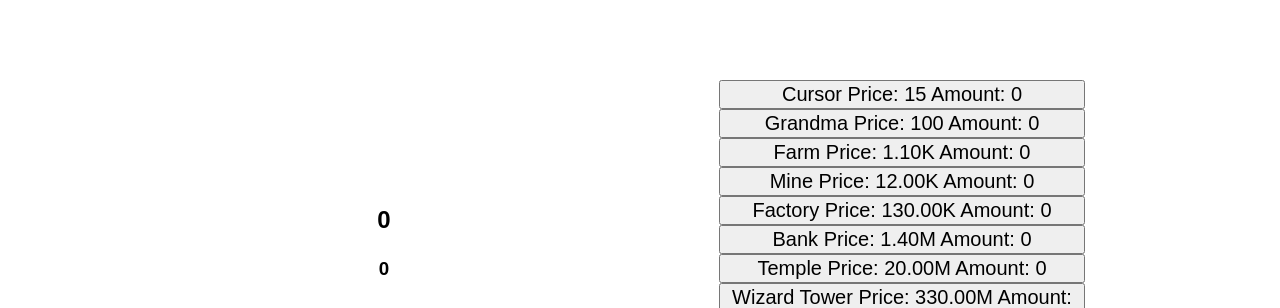
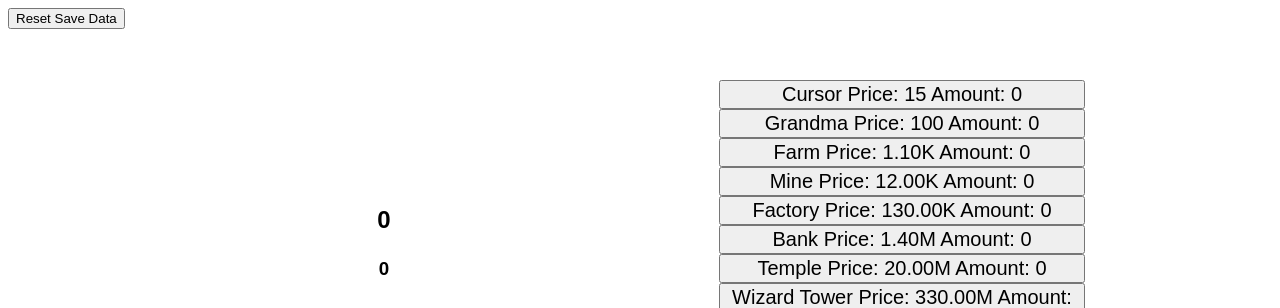
Before and after one commit to leahcim20/CookieClickerKnockoff, a plain HTML site: page index.html in a window 1280 px wide. Shown: the top 308 px of the page. Drawn offline with Linux system fonts and the light colour scheme.

Commit message:
Update index.html

```diff
--- a/index.html
+++ b/index.html
@@ -13,8 +13,8 @@
         <img id="cookie" src="cookie.png" alt="Cookie">
         <div id="upgrades">
         </div>
+        <button id="reset">Reset Save Data</button>
     </div>
     <script src="code.js"></script>
 </body>
-
 </html>
```
